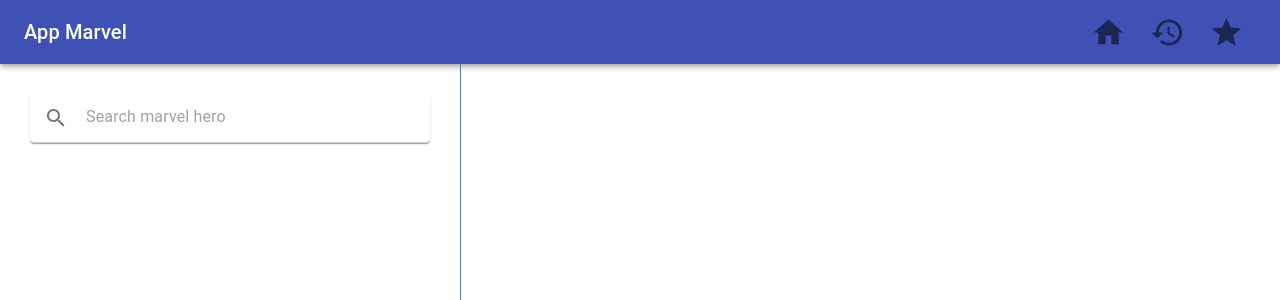
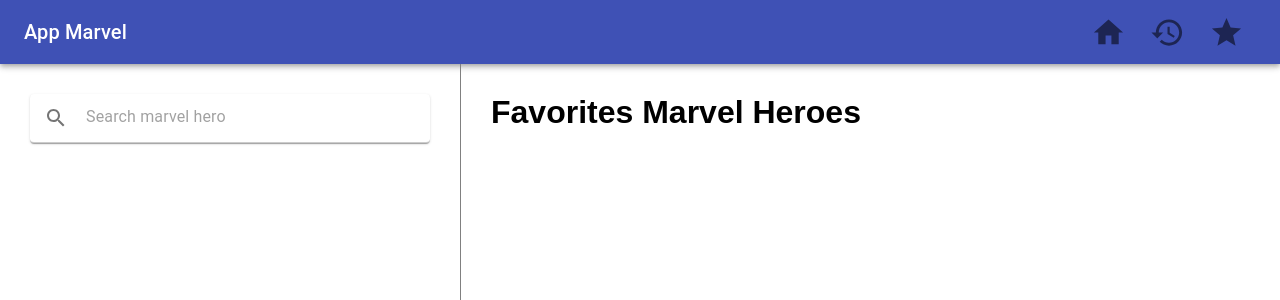
Before and after one commit to devopsYo/react-marvel, a React (Create React App) app: page /favorites in a window 1280 px wide. Shown: the top 300 px of the page. Built offline with nearby package versions, Linux system fonts and the light colour scheme.

Commit message:
add component favorites

```diff
--- a/src/App.js
+++ b/src/App.js
@@ -1,5 +1,5 @@
 import Home from './components/home/Home'
-import Heroes from './components/hero/Heroes'
+import Favorites from './components/favorites/Favorites'
 import { useState } from 'react'
 import NavBar from './components/components-ui/NavBar'
 import SearchBar from './components/components-ui/SearchBar'
@@ -8,7 +8,7 @@ import { BrowserRouter as Router, Route, Redirect } from 'react-router-dom'
 
 
 const App = () => {
-  const [showAddHero, setShowAddHero] = useState(false)
+  const [statusAddHero, setStatusAddHero] = useState(false)
 
   const [heroes, setHeroes] = useState(
     localStorage.heroes ? JSON.parse(localStorage.heroes) : []
@@ -22,21 +22,9 @@ const App = () => {
   }
 
   const toogleFavoriteHero = (id) => {
-    setHeroes(heroes.map((hero) => hero.id === id
-      ? { ...hero, isFavorite: !hero.isFavorite }
-      : hero
-    ))
-  }
-
-  const updateHero = (id, heroFromServer) => {
-    console.log(heroFromServer)
-    setHeroes(heroes.map((hero) => hero.id === id
-      ? {
-        ...hero,
-        description: heroFromServer.description,
-        imageUrl: `${heroFromServer.thumbnail.path}/portrait_xlarge.${heroFromServer.thumbnail.extension}`
-      } : hero
-    ))
+    let listHeroes = heroes.map((hero) => hero.id === id ? { ...hero, isFavorite: !hero.isFavorite } : hero)
+    setHeroes(listHeroes)
+    localStorage.setItem('heroes', JSON.stringify([...listHeroes ]))
   }
 
   const countFavoritesHeroes = () => {
@@ -62,16 +50,16 @@ const App = () => {
             <Route path='/home'
               exact
               render={() => (
-                <Home showAdd={showAddHero}
+                <Home statusAdd={statusAddHero}
                       onAdd={addHero}
                       onToogleFavoriteHero={toogleFavoriteHero}
                       heroes={heroes}
-                      setShowAddHero={setShowAddHero}/>
+                      setStatusAddHero={setStatusAddHero}/>
               )} />
             <Route path='/favorites'
               exact
               render={() => (
-                <Heroes heroes={getFavoritesHeroes()} onToogleFavoriteHero={toogleFavoriteHero}  />
+                <Favorites heroes={getFavoritesHeroes()} onToogleFavoriteHero={toogleFavoriteHero}  />
               )} />
           </div>
         </div>
--- a/src/components/components-ui/NavBar.js
+++ b/src/components/components-ui/NavBar.js
@@ -51,7 +51,6 @@ const NavBar = ({ countFavoritesHeroes }) => {
             <Link to="/home">
               <IconButton
                 aria-haspopup="true"
-                color="black"
                 className={classes.icon}>
                 <Home fontSize="large" />
               </IconButton>
@@ -59,7 +58,6 @@ const NavBar = ({ countFavoritesHeroes }) => {
             <Link to="/history">
               <IconButton
                 aria-haspopup="true"
-                color="black"
                 className={classes.icon}>
                   <History fontSize="large" />
               </IconButton>
@@ -67,7 +65,6 @@ const NavBar = ({ countFavoritesHeroes }) => {
             <Link to="/favorites">
               <IconButton
                 aria-haspopup="true"
-                color="black"
                 className={classes.icon}>
                 <StyledBadge badgeContent={countFavorites} color="secondary">
                   <Star fontSize="large" />
--- a/src/components/components-ui/SearchBar.js
+++ b/src/components/components-ui/SearchBar.js
@@ -50,7 +50,7 @@ export default function SearchBar({onAdd}) {
     // Otherwise, it will return the previous value of searchTerm.
     // The goal is to only have the API call fire when user stops typing ...
     // ... so that we aren't hitting our API rapidly.
-    const debouncedSearchTerm = useDebounce(searchTerm, 500);
+    const debouncedSearchTerm = useDebounce(searchTerm, 300);
 
     // Here's where the API call happens
     // We use useEffect since this is an asynchronous action
--- /dev/null
+++ b/src/components/favorites/Favorites.js
@@ -0,0 +1,14 @@
+import Header from '../header-footer/Header'
+import Heroes from '../hero/Heroes'
+
+const Favorites = ({ onToogleFavoriteHero, heroes }) => {
+    return (
+        <>
+            <Header title='Favorites Marvel Heroes'
+               showAdd={false}/>
+            <Heroes heroes={heroes} onToogleFavoriteHero={onToogleFavoriteHero} />
+        </>
+    )
+}
+
+export default Favorites
--- a/src/components/header-footer/Header.js
+++ b/src/components/header-footer/Header.js
@@ -1,11 +1,14 @@
 import PropTypes from 'prop-types'
 import Button from './Button'
 
-const Header = ({title, onAdd, showAdd}) => {
+const Header = ({ title, onAdd, statusAdd, showAdd }) => {
     return (
         <header className='header'>
             <h1>{title}</h1>
-            <Button color={showAdd ? 'red' : 'green'} text={showAdd ? 'Close' : 'Add'} onAdd={onAdd}/>
+            {
+                showAdd &&
+                <Button color={statusAdd ? 'red' : 'green'} text={statusAdd ? 'Close' : 'Add'} onAdd={onAdd} />
+            }
         </header>
     )
 }
--- a/src/components/hero/Hero.js
+++ b/src/components/hero/Hero.js
@@ -4,7 +4,7 @@ import { useState, useEffect } from 'react'
 
 const Hero = ({ hero, onToogleFavoriteHero }) => {
 
-    const [heroDetails, setHeroDetails] = useState({})
+    const [heroDetails, setHeroDetails] = useState(hero)
 
     useEffect(() => {
         const fetchHero = async () => {
--- a/src/components/home/Home.js
+++ b/src/components/home/Home.js
@@ -2,13 +2,13 @@ import Header from '../header-footer/Header'
 import Heroes from '../hero/Heroes'
 import AddHero from '../hero/AddHero'
 
-const Home = ({ showAdd, onAdd, onToogleFavoriteHero, heroes, setShowAddHero }) => {
+const Home = ({ statusAdd, onAdd, onToogleFavoriteHero, heroes, setStatusAddHero }) => {
     return (
         <>
             <Header title='Marvel Heroes'
-                onAdd={() => setShowAddHero(!showAdd)}
-                showAdd={showAdd} />
-            {showAdd && <AddHero onAdd={onAdd} />}
+                onAdd={() => setStatusAddHero(!statusAdd)}
+                statusAdd={statusAdd} showAdd={true}/>
+            {statusAdd && <AddHero onAdd={onAdd} />}
             <Heroes heroes={heroes} onToogleFavoriteHero={onToogleFavoriteHero} />
         </>
     )
--- a/src/index.css
+++ b/src/index.css
@@ -20,8 +20,8 @@ body {
 
 .container {
   overflow: auto;
-  min-height: 300px;
-  border-left: 1px solid steelblue;
+  min-height: 93vh;
+  border-left: 1px solid grey;
   padding: 30px;
   flex: 1;
 }
```
